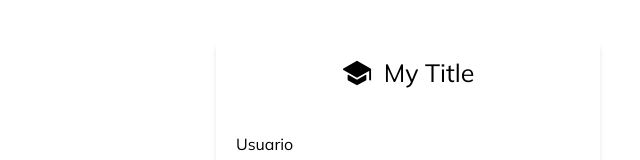
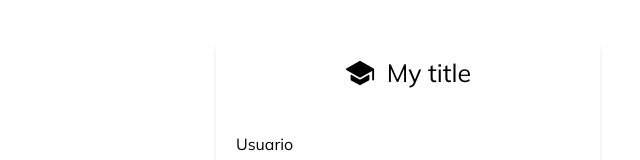
Before and after one commit to JoseDelacruz0212/TP_Frontend, a React (Create React App) app: page / in a window 1280 px wide. Shown: the part 196-356 px from the top of the page, without its empty margins (640-1280 px from the left). Built offline with nearby package versions, Linux system fonts and the light colour scheme.

Commit message:
refactor: application name

```diff
--- /dev/null
+++ b/src/config/app/basic-settings.ts
@@ -0,0 +1 @@
+export const APP_NAME = "My title";
--- a/src/views/auth/SignInPage.tsx
+++ b/src/views/auth/SignInPage.tsx
@@ -4,9 +4,10 @@ import {IoSchool} from "react-icons/io5";
 
 import {useAuthContext} from "../../contexts/AuthContext";
 
+import {APP_NAME} from "../../config/app/basic-settings";
+
 const SignInPage = () => {
     const { signIn } = useAuthContext();
-    const appName = "My Title";
 
     const [username, setUsername] = useState("");
     const [password, setPassword] = useState("");
@@ -26,7 +27,7 @@ const SignInPage = () => {
                 <div className="flex flex-col space-y-10 shadow-md w-full p-3 sm:w-96">
                     <div className="flex justify-center items-center space-x-3">
                         <div><IoSchool size={30} /></div>
-                        <h5>{appName}</h5>
+                        <h5>{APP_NAME}</h5>
                     </div>
                     <form id="sign-in-form" className="flex flex-col space-y-5" onSubmit={onSignIn}>
                         <div className="form-group">
--- a/src/views/layouts/ApplicationLayout.tsx
+++ b/src/views/layouts/ApplicationLayout.tsx
@@ -9,13 +9,11 @@ import ProfileHeader from "../../components/layouts/application-layout/ProfileHe
 import {useAuthContext} from "../../contexts/AuthContext";
 
 import items from "../../config/app/menu-options";
+import {APP_NAME} from "../../config/app/basic-settings";
 import {getActiveOptionForCurrentLocation, getTitleForCurrentLocation} from "../../config/app/routes";
 
 const ApplicationLayout = () => {
-    const { isLoggedIn, hasPermissionFor } = useAuthContext();
-
-    const appName = "My Title";
-    const username = "Rodrigo Silva";
+    const { isLoggedIn, hasPermissionFor, getUserName } = useAuthContext();
 
     const { pathname } = useLocation();
     const navigate = useNavigate();
@@ -39,7 +37,7 @@ const ApplicationLayout = () => {
         <div className="flex flex-col min-h-screen lg:flex-row">
             <aside className={`bg-primary text-on-primary fixed top-0 h-14 lg:h-screen lg:pt-5 w-full lg:w-60 ${isMenuOpen ? 'h-screen' : ''}`}>
                 <Header titleIcon={<IoSchool size="30" />}
-                        title={appName}
+                        title={APP_NAME}
                         isMenuOpen={isMenuOpen}
                         toggleOpen={() => setIsMenuOpen(!isMenuOpen)} />
                 <span className="lg:hidden">
@@ -54,7 +52,7 @@ const ApplicationLayout = () => {
             </aside>
             <main className="bg-background flex-1 flex flex-col pt-14 lg:pl-60 lg:pt-0">
                 <div className="py-5 px-4 sm:px-10 min-h-full flex flex-col">
-                    <ProfileHeader title={getTitleForCurrentLocation(pathname)} username={username} onProfileClicked={onProfileClicked} />
+                    <ProfileHeader title={getTitleForCurrentLocation(pathname)} username={getUserName()} onProfileClicked={onProfileClicked} />
                     <div className="px-2 py-10 pb-0 flex-1">
                         <Outlet />
                     </div>
```
